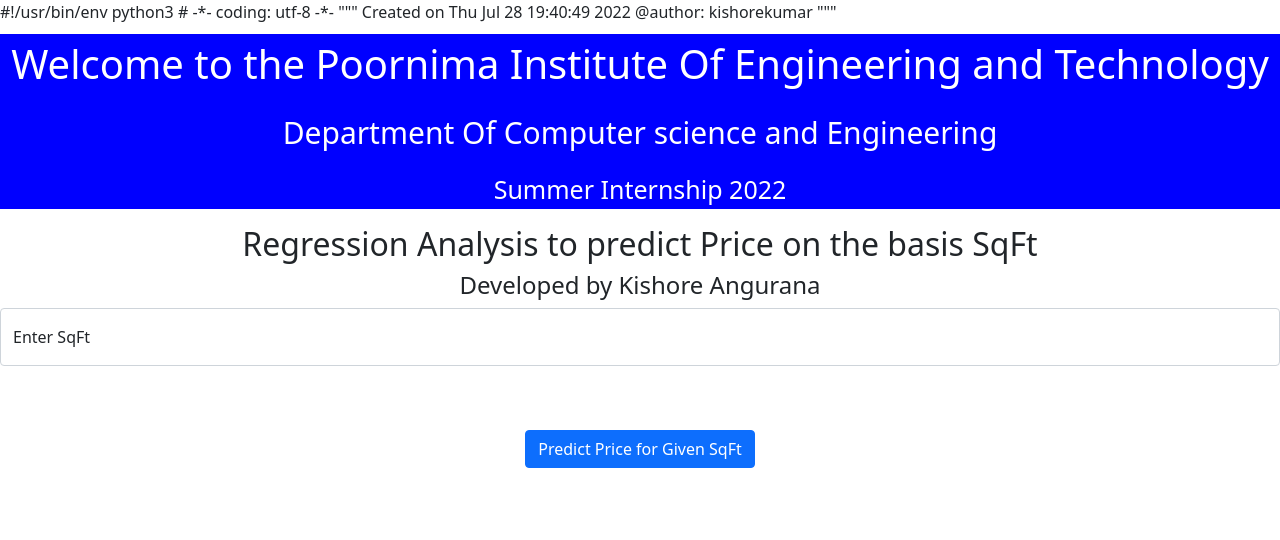
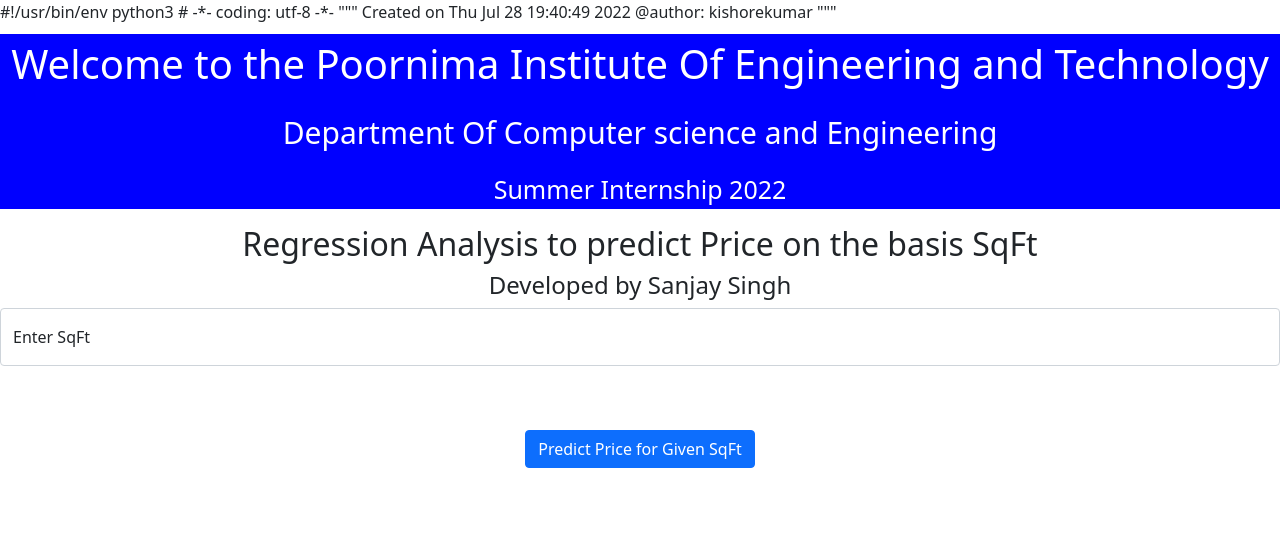
Before and after one commit to Sanjay3556/housepriceprediction123, a Flask app: page / in a window 1280 px wide. Shown: the top 540 px of the page. Run offline with Flask 2, Linux system fonts and the light colour scheme; parts of the project's set-up code (start-up, migrations or seed data) failed here and were passed over.

Commit message:
Update index.html

```diff
--- a/templates/index.html
+++ b/templates/index.html
@@ -43,7 +43,7 @@ div {text-align: center;}
 
 <div class="login">
 <h2 >Regression Analysis to predict Price on the basis SqFt</h2>
-<h4>Developed by Kishore Angurana</h4>
+<h4>Developed by Sanjay Singh</h4>
 <!-- Main Input For Receiving Query to our ML -->
 <form action="{{ url_for('predict')}}"method="get">
 <div class="form-floating mb-3">
```
